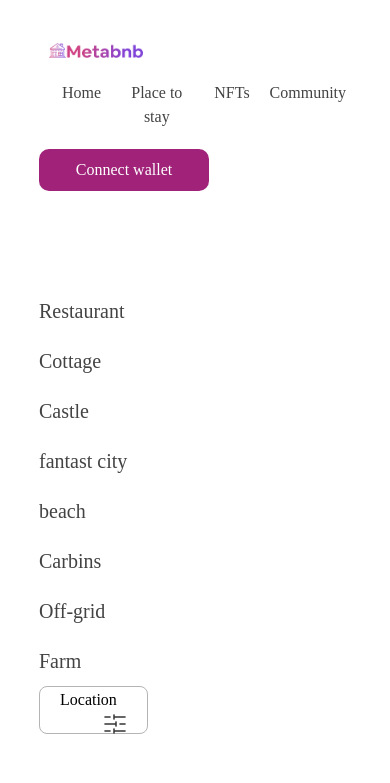
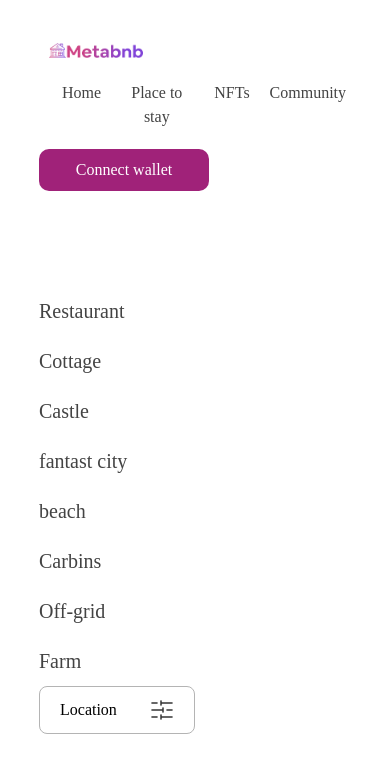
Before and after one commit to Nyerhowho9/Metabnb, a React (Create React App) app: page /places in a window 390 px wide. Shown: the top 783 px of the page. Built offline with nearby package versions, Linux system fonts and the light colour scheme; a web font is replaced by a local one.

Commit message:
second fix for filter button for small screens

```diff
--- a/src/styles/main.css
+++ b/src/styles/main.css
@@ -416,6 +416,6 @@ input::placeholder{
 
     }
     .filterCont>button{
-      width: 35%;
+      width: 50%;
     }
 }
```
